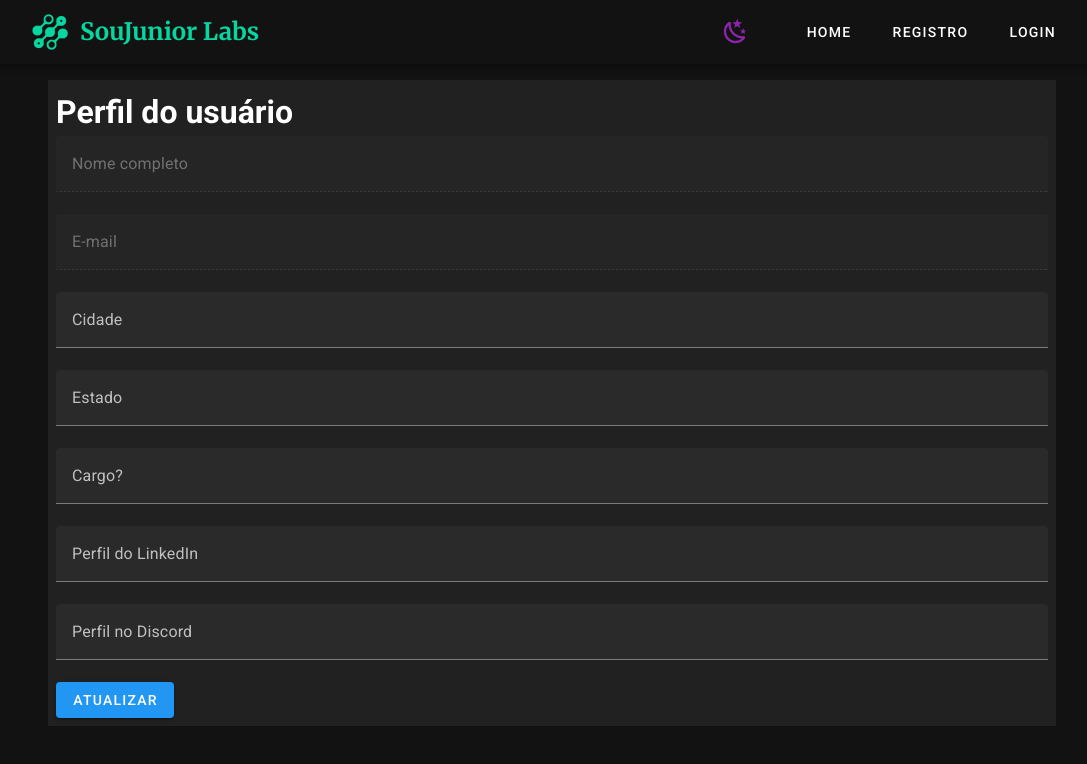
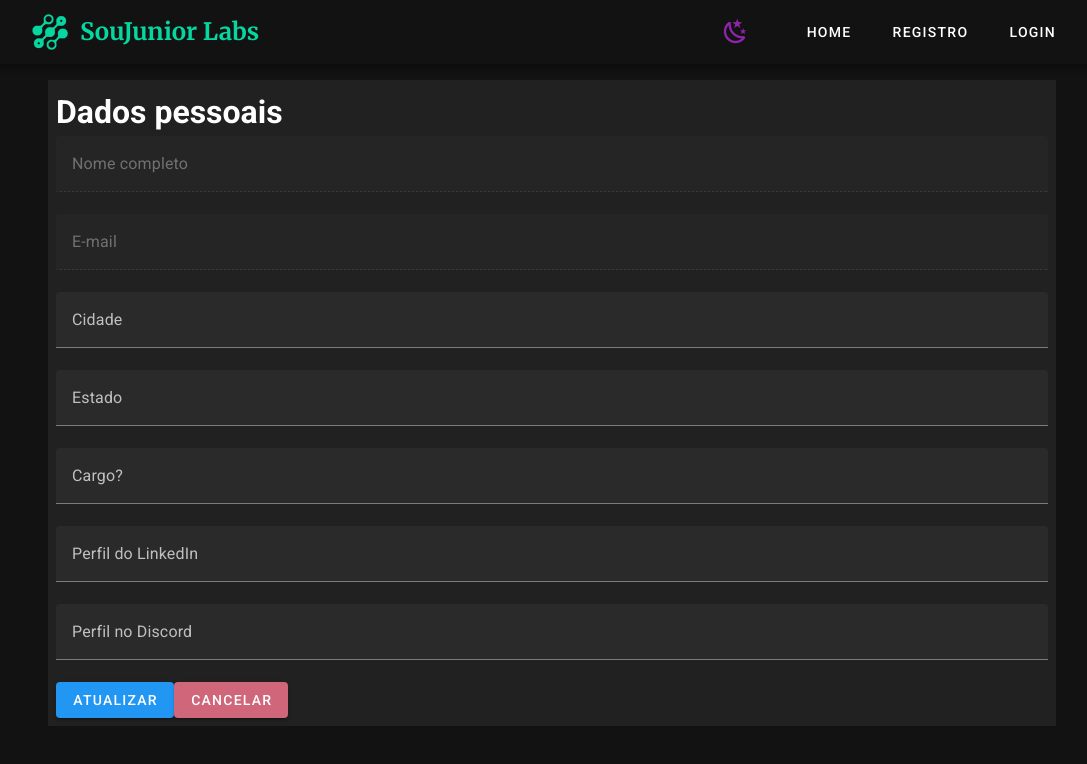
Before and after one commit to SouJunior/labs-webapp, a Vue app: page /profile in a window 1280 px wide. Shown: the top 764 px of the page, without its empty margins (88-1175 px from the left). Built offline with nearby package versions, Linux system fonts and the light colour scheme.

Commit message:
- add user profile update functionality - fix .env file for production

```diff
--- a/src/stores/auth.js
+++ b/src/stores/auth.js
@@ -13,7 +13,7 @@ export const useAuthStore = defineStore('auth', () => {
     const products = ref([]);
     const squads = ref([]);
 
-    async function login( user ) {
+    async function login(user) {
         try {
             const response = await axiosInstance.post('/login', user);
             const data = response.data;
@@ -37,7 +37,7 @@ export const useAuthStore = defineStore('auth', () => {
 
         } catch (error) {
             console.log('error :', error);
-            if (error.response?.status === 401){
+            if (error.response?.status === 401) {
                 alert(error.response.data)
             }
         }
@@ -73,15 +73,28 @@ export const useAuthStore = defineStore('auth', () => {
         squads.value = []
     }
 
-    function parseJwt (token) {
+    function parseJwt(token) {
         var base64Url = token.split('.')[1];
         var base64 = base64Url.replace(/-/g, '+').replace(/_/g, '/');
-        var jsonPayload = decodeURIComponent(window.atob(base64).split('').map(function(c) {
+        var jsonPayload = decodeURIComponent(window.atob(base64).split('').map(function (c) {
             return '%' + ('00' + c.charCodeAt(0).toString(16)).slice(-2);
         }).join(''));
 
         console.log('jsonPayload :', JSON.parse(jsonPayload));
         return JSON.parse(jsonPayload);
+    }
+
+    async function updateProfile(profile) {
+        try {
+            const response = await axiosInstance.put('/user/' + auth.value.uuid, profile);
+
+            const data = response.data;
+
+            alert(data.message)
+
+        } catch (error) {
+            alert(error.message)
+        }
     }
 
     return {
@@ -94,7 +107,8 @@ export const useAuthStore = defineStore('auth', () => {
         products,
         fetchProducts,
         fetchSquads,
-        squads
+        squads,
+        updateProfile
     }
 
 },
--- a/src/stores/user.js
+++ b/src/stores/user.js
@@ -43,8 +43,9 @@ export const useUserStore = defineStore('user', () => {
         state.user = user
     }
 
-    return { user, setName, state, addUser,
-        register ,
+    return {
+        user, setName, state, addUser,
+        register,
         registered
     }
 
--- a/src/views/user/ProfileView.vue
+++ b/src/views/user/ProfileView.vue
@@ -3,7 +3,7 @@
     <v-row justify="center">
       <v-col xl="6" xxl="6">
         <v-sheet class="pa-2">
-    <h1>Perfil do usuário</h1>
+    <h1>Dados pessoais</h1>
     <v-form>
       <v-text-field label="Nome completo" v-model="profile.name" disabled></v-text-field>
       <v-text-field label="E-mail" v-model="profile.email" disabled></v-text-field>
@@ -13,6 +13,7 @@
       <v-text-field label="Perfil do LinkedIn" v-model="profile.linkedin"></v-text-field>
       <v-text-field label="Perfil no Discord" v-model="profile.discord"></v-text-field>
       <v-btn color="primary" @click="submitProfile">Atualizar</v-btn>
+      <v-btn color="error" @click="cancelSubmit">Cancelar</v-btn>
     </v-form>
         </v-sheet>
       </v-col>
@@ -28,20 +29,26 @@ const auth = useAuthStore();
 
 const profile = reactive({
   name: auth.auth.name,
-  city: '',
-  stack: '',
   linkedin: '',
   email: auth.auth.email,
-  state: '',
-  discord: '',
+  password: '12345678'
 });
 
 const submitProfile = async () => {
-  const attProfile = JSON.stringify(profile);
   try {
-    auth.updateProfile(attProfile);
+    auth.updateProfile(profile);
   } catch (error) {
     console.log(error);
   }
 };
+
+const cancelSubmit = () => {
+  profile.name = auth.auth.name;
+  profile.email = auth.auth.email;
+  profile.city = '';
+  profile.state = '';
+  profile.stack = '';
+  profile.linkedin = '';
+  profile.discord = '';
+};
 </script>
```
Also changed, not shown: 1 other file (tests, documents, lock files or other folders).
